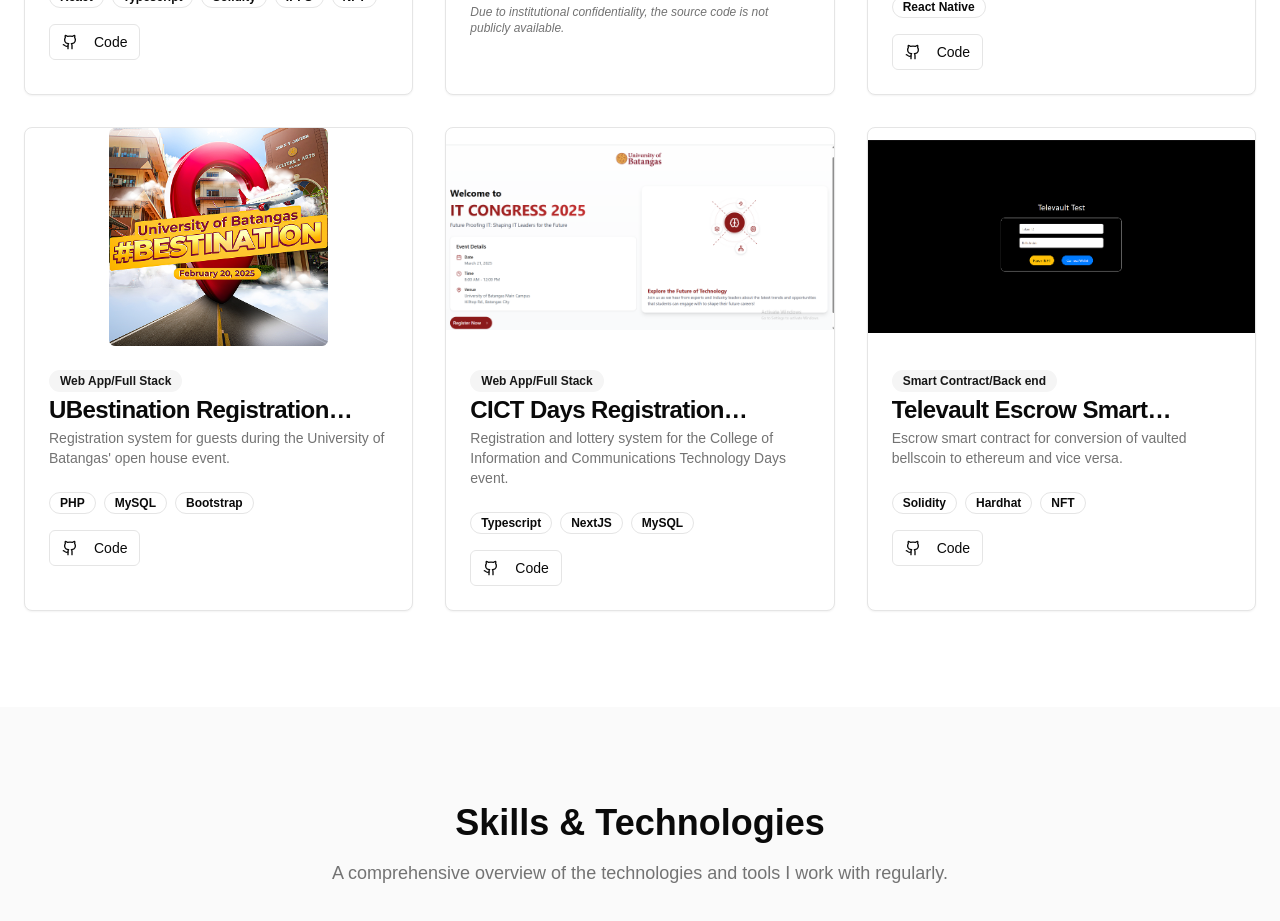
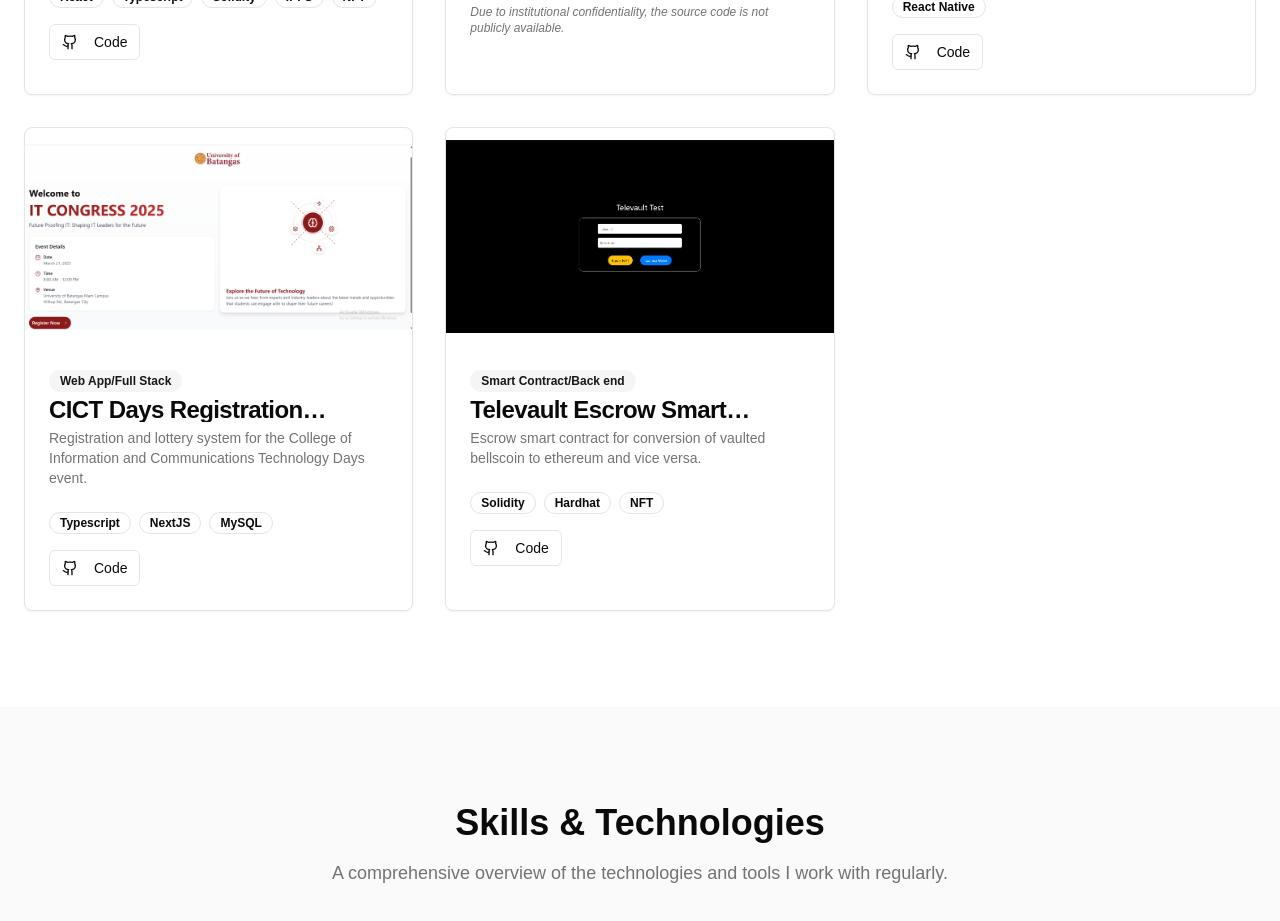
Before and after one commit to MKarloPilares/developer-portfolio, a Next.js app: page / in a window 1280 px wide. Shown: the part 1740-2661 px from the top of the page. Built offline with nearby package versions, Linux system fonts and the light colour scheme.

Commit message:
chore/removed-bestination

```diff
--- a/portfolio.tsx
+++ b/portfolio.tsx
@@ -50,15 +50,15 @@ export default function Portfolio() {
       github: "https://github.com/MKarloPilares/Lancers-Guild",
       category: "Mobile App/Full Stack",
     },
-    {
-      title: "UBestination Registration System",
-      description:
-        "Registration system for guests during the University of Batangas' open house event.",
-      image: "/Bestination.png",
-      technologies: ["PHP", "MySQL", "Bootstrap"],
-      github: "https://github.com/MKarloPilares/bestination-registration-archive",
-      category: "Web App/Full Stack",
-    },
+    // {
+    //   title: "UBestination Registration System",
+    //   description:
+    //     "Registration system for guests during the University of Batangas' open house event.",
+    //   image: "/Bestination.png",
+    //   technologies: ["PHP", "MySQL", "Bootstrap"],
+    //   github: "https://github.com/MKarloPilares/bestination-registration-archive",
+    //   category: "Web App/Full Stack",
+    // },
     {
       title: "CICT Days Registration System",
       description:
```
